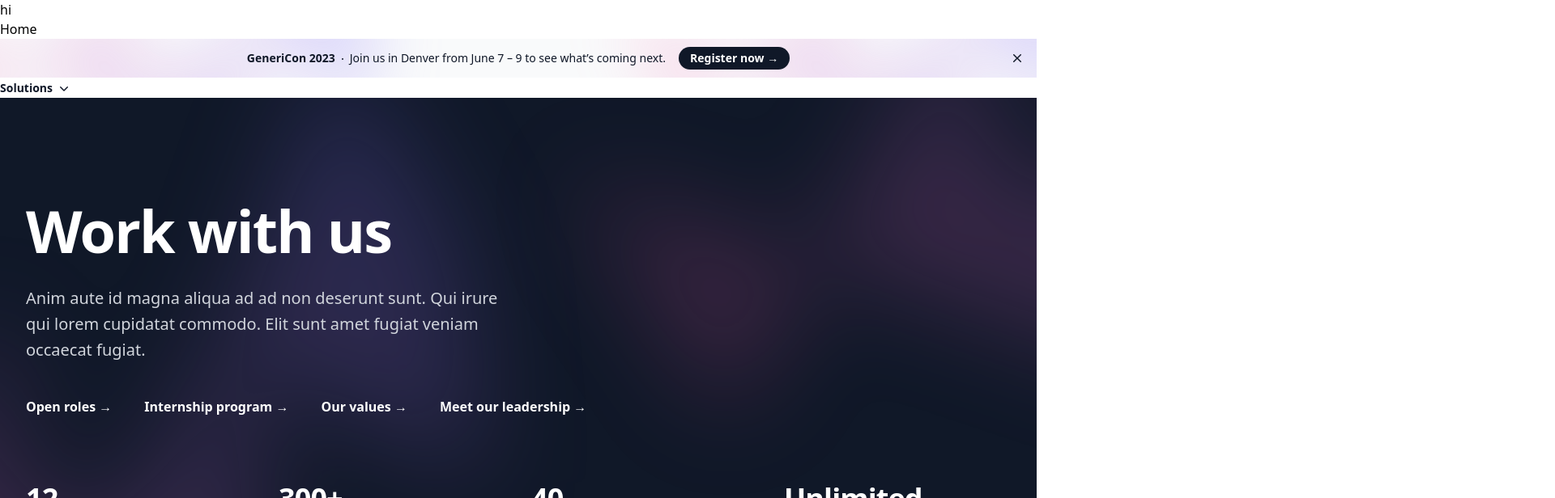
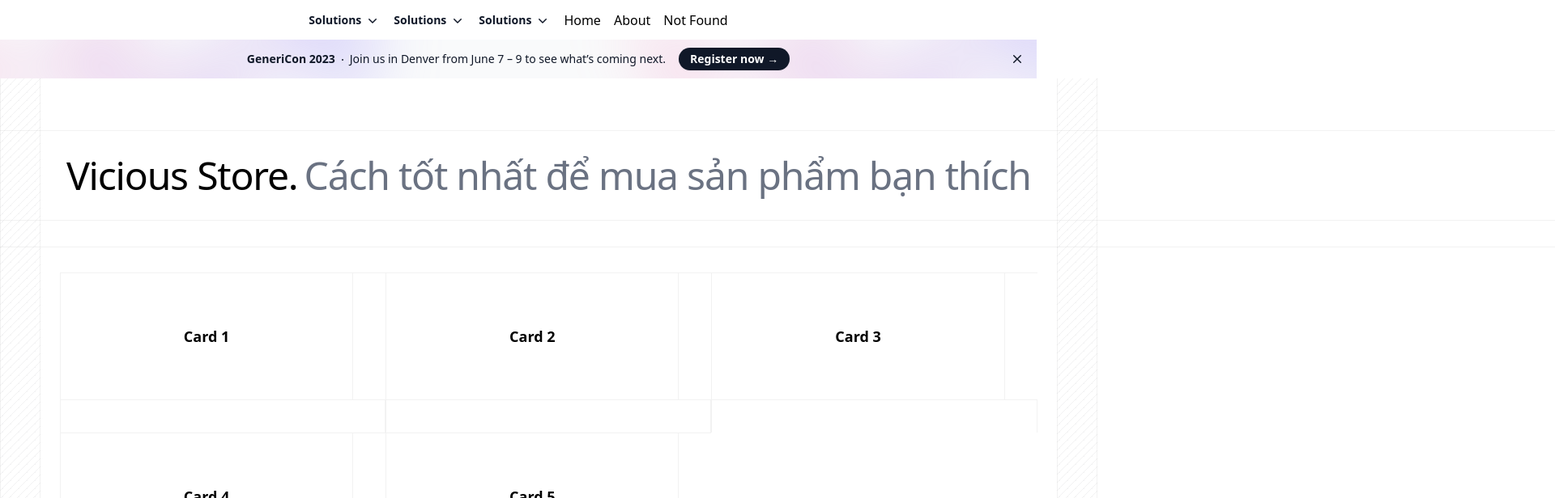
Before and after one commit to viciousircle/MSMS-CNWEB, a React (Vite) app in the folder frontend/: page / in a window 1280 px wide. Shown: the top 616 px of the page at 81% size, 1920 px wide, since content can reach past the window. Built offline with nearby package versions, Linux system fonts and the light colour scheme.

Commit message:
Front end base

```diff
--- a/frontend/src/App.jsx
+++ b/frontend/src/App.jsx
@@ -4,16 +4,21 @@ import { Routes, Route } from "react-router-dom";
 import Home from "./pages/Home";
 import About from "./pages/About";
 import NotFound from "./pages/NotFound";
+import Banner from "./components/Banner";
+import NavigationBar from "./components/NavigationBar";
+import Footer from "./components/Footer";
 
 function App() {
     return (
         <>
-            <div>hi</div>
+            <NavigationBar />
+            <Banner />
             <Routes>
                 <Route path="/" element={<Home />} />
                 <Route path="/about" element={<About />} />
                 <Route path="*" element={<NotFound />} />
             </Routes>
+            {/* <Footer /> */}
         </>
     );
 }
--- a/frontend/src/components/Example.jsx
+++ b/frontend/src/components/Example.jsx
@@ -40,13 +40,11 @@ export default function Example() {
             </div>
             <div className="mx-auto max-w-7xl px-6 lg:px-8">
                 <div className="mx-auto max-w-2xl lg:mx-0">
-                    <h2 className="text-5xl font-semibold tracking-tight text-white sm:text-7xl">
-                        Work with us
+                    <h2 className="text-4xl font-semibold tracking-tight text-white sm:text-6xl">
+                        Work with Viciousircle
                     </h2>
                     <p className="mt-8 text-lg font-medium text-pretty text-gray-300 sm:text-xl/8">
-                        Anim aute id magna aliqua ad ad non deserunt sunt. Qui
-                        irure qui lorem cupidatat commodo. Elit sunt amet fugiat
-                        veniam occaecat fugiat.
+                        This is my personal project. I am a MERN-stack developer
                     </p>
                 </div>
                 <div className="mx-auto mt-10 max-w-2xl lg:mx-0 lg:max-w-none">
--- /dev/null
+++ b/frontend/src/components/Footer.jsx
@@ -0,0 +1,13 @@
+import React from "react";
+
+const Footer = () => {
+    return (
+        <div className="flex  items-center justify-between gap-4 p-3 px-0">
+            <div className="col-start-4 row-span-full row-start-1 max-sm:hidden text-gray-300 border-x border-x-current bg-[size:10px_10px] bg-fixed bg-[image:repeating-linear-gradient(315deg,currentColor_0,currentColor_1px,_transparent_0,_transparent_50%)] p-4"></div>
+            <div>Hi</div>
+            <div className="col-start-4 row-span-full row-start-1 max-sm:hidden text-gray-300 border-x border-x-current bg-[size:10px_10px] bg-fixed bg-[image:repeating-linear-gradient(315deg,currentColor_0,currentColor_1px,_transparent_0,_transparent_50%)] p-4"></div>
+        </div>
+    );
+};
+
+export default Footer;
--- /dev/null
+++ b/frontend/src/components/NavigationBar.jsx
@@ -0,0 +1,21 @@
+import React from "react";
+import FlyoutMenus from "./FlyoutMenus";
+import { Routes, Route, Link } from "react-router-dom";
+
+const NavigationBar = () => {
+    return (
+        <nav>
+            <div className="p-3  flex items-center justify-center gap-4 ">
+                <FlyoutMenus />
+                <FlyoutMenus />
+                <FlyoutMenus />
+
+                <Link to="/">Home</Link>
+                <Link to="/about">About</Link>
+                <Link to="/notfound">Not Found</Link>
+            </div>
+        </nav>
+    );
+};
+
+export default NavigationBar;
--- a/frontend/src/pages/About.jsx
+++ b/frontend/src/pages/About.jsx
@@ -1,7 +1,12 @@
 import React from "react";
+import Example from "../components/Example";
 
 const About = () => {
-    return <div>About</div>;
+    return (
+        <div>
+            <Example />
+        </div>
+    );
 };
 
 export default About;
--- a/frontend/src/pages/Home.jsx
+++ b/frontend/src/pages/Home.jsx
@@ -1,17 +1,67 @@
 import React from "react";
-import Example from "../components/Example";
-import Banner from "../components/Banner";
-import FlyoutMenus from "../components/FlyoutMenus";
+// import Example from "../components/Example";
 
 const Home = () => {
     return (
-        <div>
-            Home
-            <Banner />
-            <FlyoutMenus />
-            <Example />
-        </div>
+        <main className="relative flex justify-between">
+            {/* Left Decoration */}
+            <div className="px-6 border-x text-gray-950/5 bg-[size:10px_10px] bg-fixed bg-[image:repeating-linear-gradient(315deg,currentColor_0,currentColor_1px,_transparent_0,_transparent_50%)]"></div>
+
+            {/* Center Content */}
+            <div className="w-full pt-16 flex flex-col gap-8">
+                {/* Horizontal Line Overflow */}
+                <div className="relative ">
+                    <hr className="absolute left-[-100%] right-[-100%] top-0 border-gray-950/5" />
+                    <h1 className="px-8 py-8 max-w-none text-5xl tracking-tight text-pretty whitespace-nowrap inline-flex gap-x-2">
+                        Vicious Store.
+                        <span className="text-gray-500">
+                            Cách tốt nhất để mua sản phẩm bạn thích
+                        </span>
+                    </h1>
+
+                    <hr className="absolute left-[-100%] right-[-100%] border-gray-950/5 bottom-0" />
+                </div>
+
+                <div className="relative text-center py-8">
+                    {/* Top Decorative Line */}
+                    <hr className="absolute left-[-100%] right-[-100%] top-0 border-gray-950/5" />
+
+                    {/* Cards Grid */}
+                    <div className="grid grid-cols-1 sm:grid-cols-2 lg:grid-cols-3 px-6">
+                        {[...Array(5)].map((_, index) => (
+                            <div className="flex flex-col gap-0 w-full">
+                                <div className="flex gap-0 w-full">
+                                    <div
+                                        key={index}
+                                        className="border border-gray-950/5 px-20 py-16 bg-white text-lg font-semibold min-w-max w-full"
+                                    >
+                                        Card {index + 1}
+                                    </div>
+                                    <div className="p-5 border-y border-gray-950/5 "></div>
+                                </div>
+
+                                <div className="p-5 border-x border-gray-950/5"></div>
+                            </div>
+                        ))}
+                    </div>
+
+                    {/* Bottom Decorative Line */}
+                    <hr className="absolute left-[-100%] right-[-100%] bottom-0 border-gray-950/5" />
+                </div>
+
+                <div className="relative text-center">
+                    <hr className="absolute left-[-100%] right-[-100%] top-0 border-gray-950/5" />
+                    <div className="py-2 font-medium text-lg">Hi</div>
+                    <hr className="absolute left-[-100%] right-[-100%] border-gray-950/5 bottom-0" />
+                </div>
+            </div>
+
+            {/* Right Decoration */}
+            <div className="px-6 border-x text-gray-950/5 bg-[size:10px_10px] bg-fixed bg-[image:repeating-linear-gradient(315deg,currentColor_0,currentColor_1px,_transparent_0,_transparent_50%)]"></div>
+        </main>
     );
 };
 
 export default Home;
+
+// col-start-4 row-span-full row-start-1 max-sm:hidden text-gray-950/5 border-x border-x-current bg-[size:10px_10px] bg-fixed bg-[image:repeating-linear-gradient(315deg,currentColor_0,currentColor_1px,_transparent_0,_transparent_50%)]
```
Also changed, not shown: 1 other file (tests, documents, lock files or other folders).
